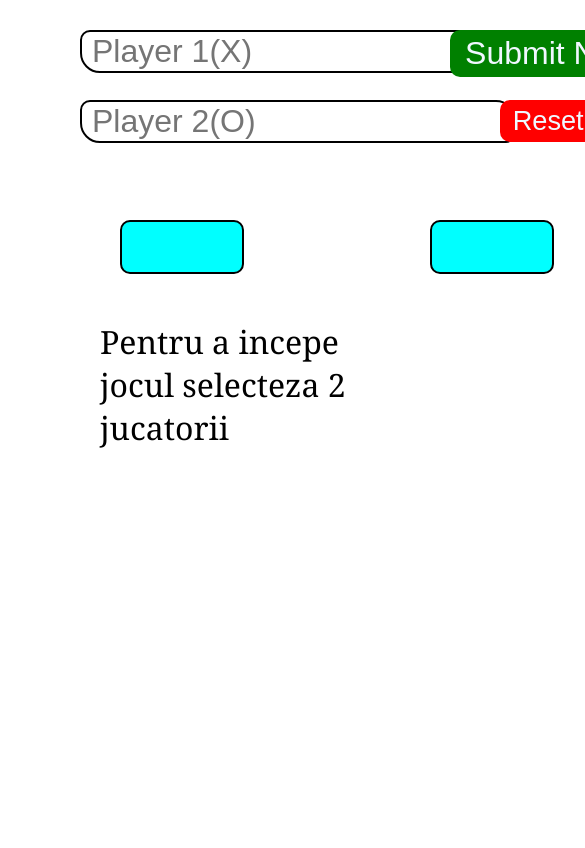
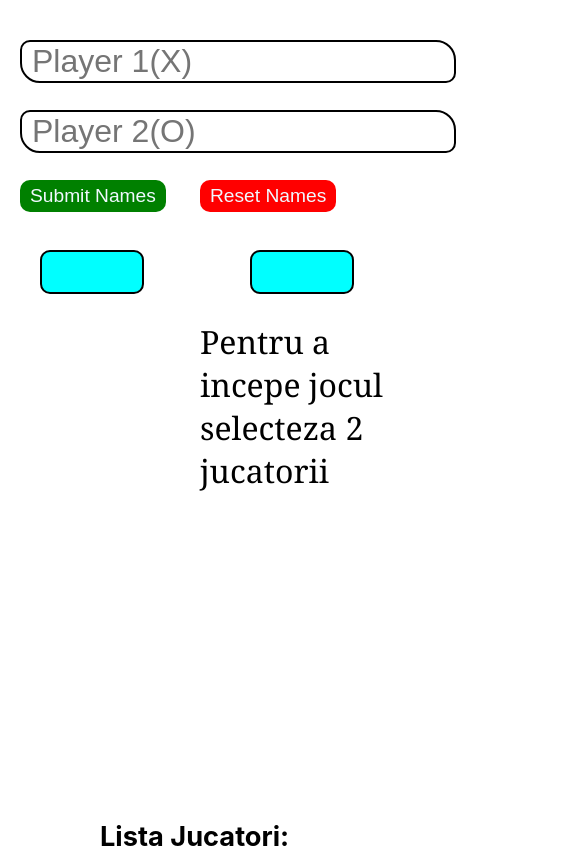
Before and after one commit to ChiracAndrei/Tic-Tac-Toe, a React (Create React App) app: page / in a window 390 px wide. Shown: the top 848 px of the page, 585 px wide, since content can reach past the window. Built offline with nearby package versions, Linux system fonts and the light colour scheme.

Commit message:
fix the mobile design

```diff
--- a/src/App.css
+++ b/src/App.css
@@ -48,7 +48,8 @@
     font-family: Cambria, Cochin, Georgia, Times, 'Times New Roman', serif;
     position: absolute;
     margin-top: 300px;
-    margin-left: 100px;
+    margin-left: 200px;
+    max-width: 400px;
 }
 
 @media (max-width:1000px) {
@@ -78,26 +79,26 @@
 
 @media (max-width:710px) {
     #container {
-        margin-top: 400px;
-        margin-left: 100px;
+        margin-top: 360px;
+        margin-left: 40px;
     }
 
     .box {
-        height: 160px;
-        width: 160px;
-        font-size: 9em;
+        height: 100px;
+        width: 100px;
+        font-size: 4.5em;
     }
 
     #resetGame {
-        margin-top: 950px;
-        margin-left: 200px;
-        font-size: 2.5em;
+        margin-top: 700px;
+        margin-left: 100px;
+        font-size: 1.7em;
         max-width: 230px;
     }
 
     #status {
         margin-top: 290px;
         margin-left: 60px;
-        font-size: 2.5em;
+        font-size: 1.7em;
     }
 }
--- a/src/names.css
+++ b/src/names.css
@@ -186,8 +186,8 @@
         position: absolute;
         font-size: 2em;
         border: 2px solid black;
-        margin-left: 80px;
-        margin-top: 30px;
+        margin-left: 20px;
+        margin-top: 40px;
 
     }
 
@@ -196,53 +196,53 @@
         margin-top: 80px;
         font-size: 2em;
         border: 2px solid black;
-        margin-left: 80px;
-        margin-top: 100px;
+        margin-left: 20px;
+        margin-top: 110px;
     }
 
     #submitBtn {
-        font-size: 2em;
-        margin-left: 450px;
-        margin-top: 10px;
-        min-width: 240px;
+        font-size: 1.2em;
+        margin-left: 20px;
+        margin-top: 160px;
+        min-width: 100px;
     }
 
     #resetNamesBtn {
-        font-size: 1.7em;
-        margin-left: 500px;
-        margin-top: 80px;
-        min-width: 190px;
+        font-size: 1.2em;
+        margin-left: 200px;
+        margin-top: 160px;
+        min-width: 100px;
     }
 
     #player1 {
-        font-size: 2em;
-        min-height: 40px;
-        min-width: 100px;
-        margin-top: 200px;
-        margin-left: 120px;
+        font-size: 1.5em;
+        min-height: 30px;
+        min-width: 80px;
+        margin-top: 230px;
+        margin-left: 40px;
 
     }
 
     #player2 {
-        font-size: 2em;
-        min-height: 40px;
-        min-width: 100px;
-        margin-top: 200px;
-        margin-left: 430px;
+        font-size: 1.5em;
+        min-height: 30px;
+        min-width: 80px;
+        margin-top: 230px;
+        margin-left: 250px;
     }
 
     #listNames {
-        margin-left: 200px;
-        margin-top: 1200px;
+        margin-left: 80px;
+        margin-top: 850px;
         font-size: 2em;
         min-width: 200px;
 
     }
 
     #listHeader {
-        margin-left: 200px;
-        margin-top: 1150px;
-        font-size: 2.3em;
+        margin-left: 100px;
+        margin-top: 800px;
+        font-size: 1.7em;
     }
 
 
```
